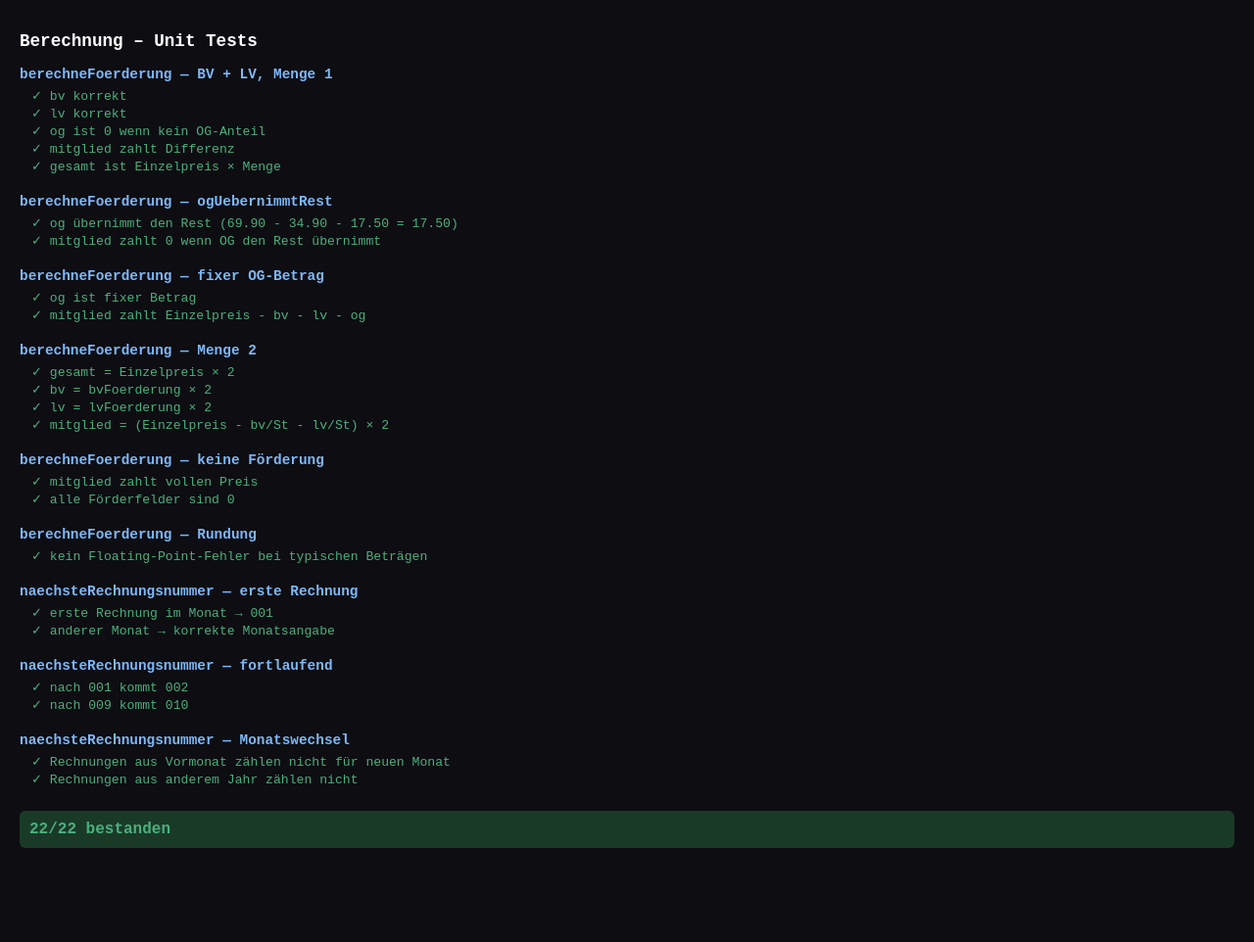
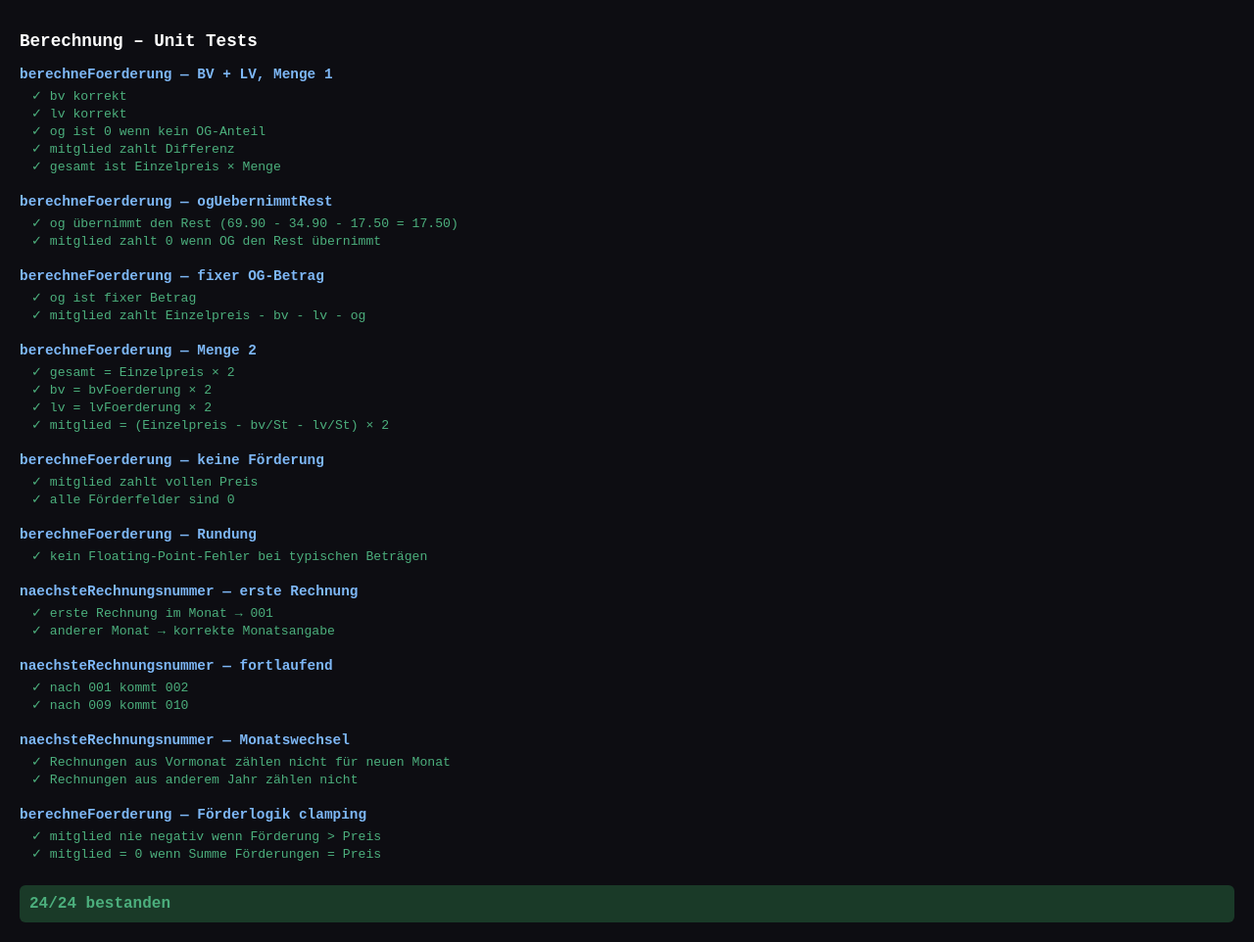
Before and after one commit to MartinKammler/LifeguardOrders, a plain HTML site: page tests/test_berechnung.html in a window 1280 px wide. Shown: the whole page at 98% size. Before the commit the page ends 886 px from the top, so only its background shows below. Drawn offline with Linux system fonts and the light colour scheme.

Commit message:
fix: mitglied-Anteil in berechneFoerderung nie negativ (clamping)

```diff
--- a/src/berechnung.js
+++ b/src/berechnung.js
@@ -31,7 +31,7 @@ export function berechneFoerderung(artikel, menge) {
     og = runde((artikel.ogFoerderung || 0) * menge);
   }
 
-  const mitglied = runde(gesamt - bv - lv - og);
+  const mitglied = Math.max(0, runde(gesamt - bv - lv - og));
 
   return { bv, lv, og, mitglied, gesamt };
 }
--- a/tests/test_berechnung.html
+++ b/tests/test_berechnung.html
@@ -228,6 +228,20 @@ await test('Rechnungen aus anderem Jahr zählen nicht', () => {
   assertEqual(r, 'R_2025_07_001');
 });
 
+suite('berechneFoerderung — Förderlogik clamping');
+
+await test('mitglied nie negativ wenn Förderung > Preis', () => {
+  const artikel = { einzelpreis: 5, bvFoerderung: 4, lvFoerderung: 4, ogFoerderung: 0, ogUebernimmtRest: false };
+  const res = berechneFoerderung(artikel, 1);
+  assert(res.mitglied >= 0, `mitglied darf nicht negativ sein, erhalten: ${res.mitglied}`);
+});
+
+await test('mitglied = 0 wenn Summe Förderungen = Preis', () => {
+  const artikel = { einzelpreis: 10, bvFoerderung: 5, lvFoerderung: 5, ogFoerderung: 0, ogUebernimmtRest: false };
+  const res = berechneFoerderung(artikel, 1);
+  assertEqual(res.mitglied, 0);
+});
+
 /* ── Render ─────────────────────────────────────────────────── */
 const out = document.getElementById('output');
 let html = '';
```
